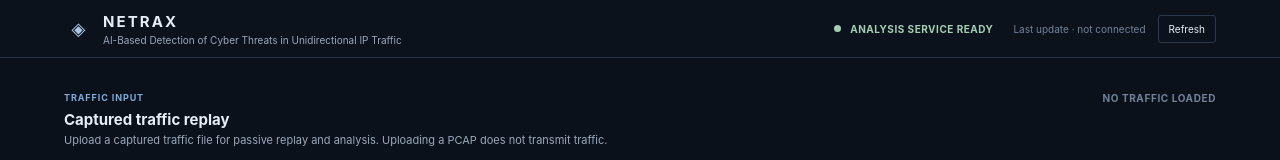
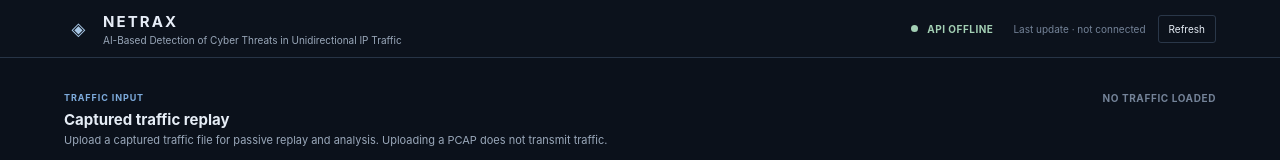
Before and after one commit to Chetan-code-lrca/NetraX-dashboard, a React (Vite) app: page / in a window 1280 px wide. Shown: the top 160 px of the page. Built offline with nearby package versions, Linux system fonts and the light colour scheme; no server answers.

Commit message:
fix: report actual API connectivity in src/App.jsx

```diff
--- a/src/App.jsx
+++ b/src/App.jsx
@@ -12,18 +12,29 @@ import ThreatActivity from './components/ThreatActivity'
 import ThreatModelGrid from './components/ThreatModelGrid'
 import { threatModels } from './data/threatModels'
 import { normalizeAnalysisResponse } from './models/analysis'
-import { analyzeTraffic } from './services/api'
+import { analyzeTraffic, checkApiHealth } from './services/api'
 
 function App() {
   const [trafficFile, setTrafficFile] = useState(null)
   const [recordCount, setRecordCount] = useState(null)
   const [analysisStatus, setAnalysisStatus] = useState('idle')
+  const [backendStatus, setBackendStatus] = useState('checking')
   const [analysis, setAnalysis] = useState(null)
   const [error, setError] = useState('')
   const [selectedAlertId, setSelectedAlertId] = useState(null)
   const abortRef = useRef(null)
 
   useEffect(() => () => abortRef.current?.abort(), [])
+
+  useEffect(() => {
+    const controller = new AbortController()
+    checkApiHealth(controller.signal)
+      .then((available) => setBackendStatus(available ? 'online' : 'offline'))
+      .catch((requestError) => {
+        if (requestError.name !== 'AbortError') setBackendStatus('offline')
+      })
+    return () => controller.abort()
+  }, [])
 
   const alerts = analysisStatus === 'complete' ? analysis?.alerts ?? [] : []
   const selectedAlert = alerts.find((alert) => alert.flow_id === selectedAlertId)
@@ -52,6 +63,7 @@ function App() {
       const response = await analyzeTraffic(trafficFile, abortRef.current.signal)
       const normalized = normalizeAnalysisResponse(response, trafficFile)
       setAnalysis(normalized)
+      setBackendStatus('online')
       if (normalized.status === 'complete') {
         setAnalysisStatus('complete')
         setSelectedAlertId(normalized.alerts[0]?.flow_id ?? null)
@@ -59,13 +71,14 @@ function App() {
     } catch (requestError) {
       if (requestError.name === 'AbortError') { setAnalysisStatus('ready'); return }
       setError(requestError.message)
+      setBackendStatus(requestError.backendOffline ? 'offline' : 'online')
       setAnalysisStatus(requestError.backendOffline ? 'backend_offline' : 'error')
     }
   }
 
   const stopAnalysis = () => abortRef.current?.abort()
   const resetAnalysis = () => { abortRef.current?.abort(); setTrafficFile(null); setRecordCount(null); setAnalysisStatus('idle'); setAnalysis(null); setError(''); setSelectedAlertId(null) }
-  const headerStatus = analysisStatus === 'backend_offline' ? 'BACKEND OFFLINE' : analysisStatus === 'complete' ? 'ANALYSIS COMPLETE' : 'ANALYSIS SERVICE READY'
+  const headerStatus = backendStatus === 'checking' ? 'CHECKING API' : backendStatus === 'online' ? 'API ONLINE' : 'API OFFLINE'
 
   return (
     <div className="app-shell">
```
